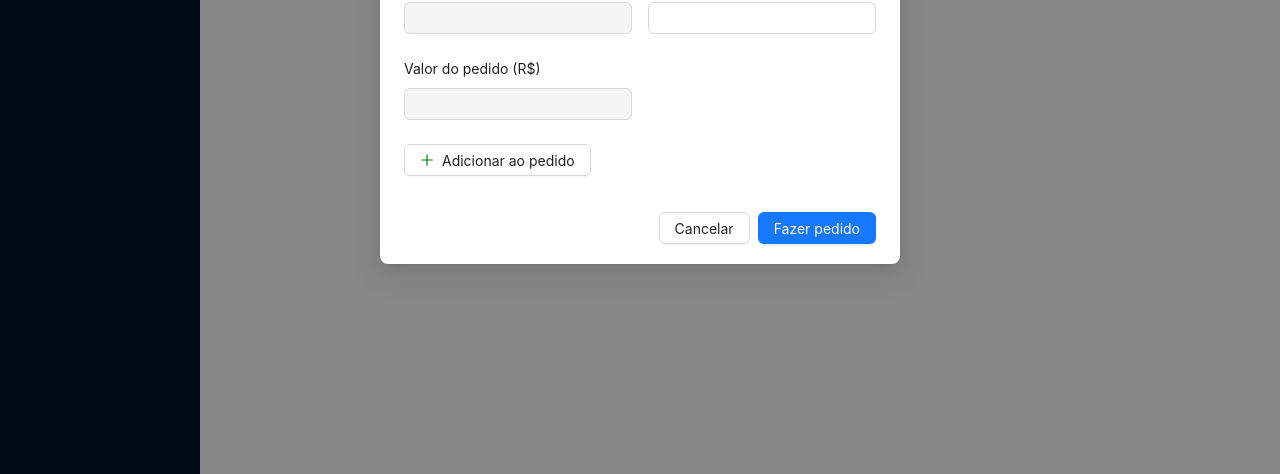
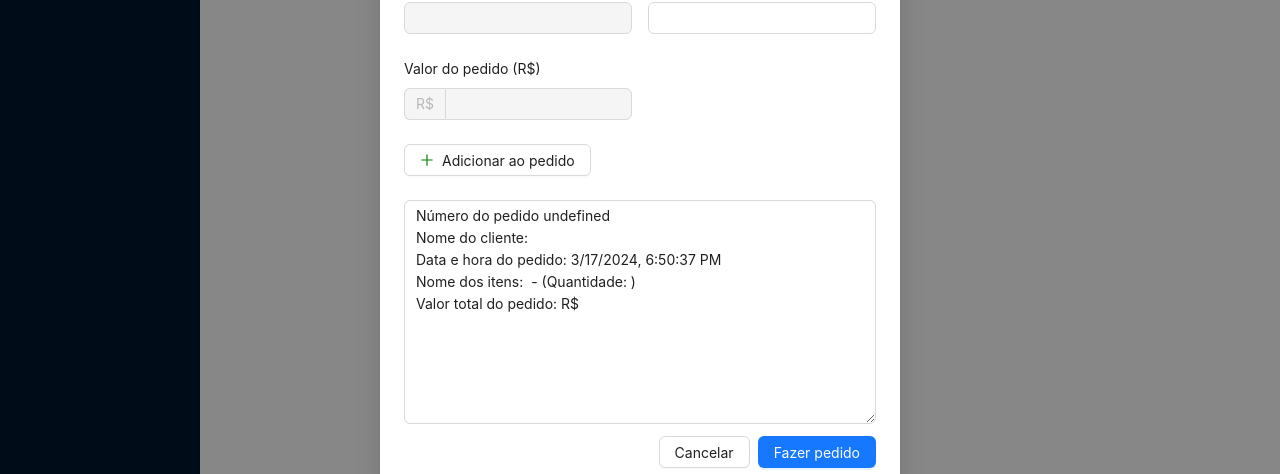
Before and after one commit to Wilksonflor/Conveniencia., a React (Vite) app in the folder Conveniencia/cliente/: page / in a window 1280 px wide. Both pictures are taken after a click on the item "Fazer pedido". Shown: the part 266-740 px from the top of the page. Built offline with nearby package versions, Linux system fonts and the light colour scheme; no server answers.

Commit message:
feat: Implementação do modal para realizar o pedido

```diff
--- a/Conveniencia/cliente/src/componentes/Menu/MenuLateral.jsx
+++ b/Conveniencia/cliente/src/componentes/Menu/MenuLateral.jsx
@@ -2,6 +2,7 @@ import { useState } from "react";
 import { Estoque } from "../../pages/Estoque/Estoque";
 import { Caixa } from "../../pages/Caixa/Caixa";
 import { Fornecedores } from "../../pages/Fornecedores/Fornecedores";
+import axios from "axios";
 import {
   HomeOutlined,
   StockOutlined,
@@ -24,9 +25,19 @@ const { SubMenu } = Menu;
 const App = () => {
   const [collapsed, setCollapsed] = useState(false);
   const [modalVisible, setModalVisible] = useState(false);
+  const [dataSource, setDataSource] = useState([]);
 
   const handleModal = () => {
     setModalVisible(!modalVisible);
+  };
+
+  const handleAddSuccess = async () => {
+    try {
+      const response = await axios.get("http://localhost:5000/produtos");
+      setDataSource(response.data.produto);
+    } catch (error) {
+      console.error("Erro ao buscar produtos:", error);
+    }
   };
 
   return (
@@ -89,7 +100,11 @@ const App = () => {
         </Content>
       </Layout>
       {/* Modal para adicionar produto */}
-      <ModalAdProdutos visible={modalVisible} onCancel={handleModal} />
+      <ModalAdProdutos
+        visible={modalVisible}
+        onCancel={handleModal}
+        onSuccess={handleAddSuccess}
+      />
     </Layout>
   );
 };
--- a/Conveniencia/cliente/src/componentes/layouts/ModalAProdutos/ModalAdProdutos.jsx
+++ b/Conveniencia/cliente/src/componentes/layouts/ModalAProdutos/ModalAdProdutos.jsx
@@ -12,7 +12,7 @@ import {
   Col,
 } from "antd";
 
-const ModalAdProdutos = ({ visible, onCancel }) => {
+const ModalAdProdutos = ({ visible, onCancel, onSuccess }) => {
   const [loading, setLoading] = useState(false);
 
   const [produto, setProduto] = useState({
@@ -52,7 +52,9 @@ const ModalAdProdutos = ({ visible, onCancel }) => {
         quantidade: 0,
         dataEntrada: null,
       });
-
+      if (onSuccess) {
+        onSuccess();
+      }
       onCancel();
     } catch (error) {
       console.log("Erro ao criar produto", error);
--- a/Conveniencia/cliente/src/componentes/layouts/ModalVeProdutos/ModalVeProdutos.jsx
+++ b/Conveniencia/cliente/src/componentes/layouts/ModalVeProdutos/ModalVeProdutos.jsx
@@ -2,6 +2,7 @@ import { useEffect, useState } from "react";
 import axios from "axios";
 import { Modal, Button, Form, Input, Row, Col, Select, message } from "antd";
 import { PlusOutlined } from "@ant-design/icons";
+import TextArea from "antd/es/input/TextArea";
 const { Option } = Select;
 
 const ModalVeProdutos = ({ visible, onCancel }) => {
@@ -27,8 +28,35 @@ const ModalVeProdutos = ({ visible, onCancel }) => {
   }, []);
 
   const calcularValorPedido = () => {
-    const valorConvertido = Number(quantidadePedido) * Number(precoProduto);
-    console.log(`Valor convertido: ${valorConvertido}`);
+    if (precoProduto && !isNaN(quantidadePedido)) {
+      const precoNumerico = parseFloat(
+        precoProduto.replace("R$", "").replace(",", ".")
+      );
+      const quantidadeNumerica = parseFloat(quantidadePedido);
+      const valorPedidoCalculado = precoNumerico * quantidadeNumerica;
+      setValorPedido(valorPedidoCalculado.toFixed(2));
+    } else {
+      setValorPedido("");
+    }
+  };
+
+  const gerarNumeroPedido = () => {
+    // // Verificar se já existe um contador no localStorage
+    // let contadorPedido = localStorage.getItem("contadorPedido");
+    // // Se não houver contador, iniciar em 1
+    // if (!contadorPedido) {
+    //   contadorPedido = 1;
+    // } else {
+    //   // Incrementar o contador
+    //   contadorPedido = parseInt(contadorPedido) + 1;
+    // }
+    // // Garantir que o contador esteja no formato de 3 dígitos, preenchido com zeros à esquerda
+    // const numeroPedido = `pedido - ${contadorPedido
+    //   .toString()
+    //   .padStart(3, "0")}`;
+    // // Salvar o contador atualizado no localStorage
+    // localStorage.setItem("contadorPedido", contadorPedido);
+    // return numeroPedido;
   };
 
   const handleChange = (value) => {
@@ -45,12 +73,27 @@ const ModalVeProdutos = ({ visible, onCancel }) => {
     }
   };
 
+  const adicionarAoPedido = () => {
+    console.log("Adicionar ao pedido clicado");
+    const numeroPedido = gerarNumeroPedido();
+    console.log(numeroPedido);
+    const pedidoInfo = getPedidoInfo(numeroPedido);
+    console.log(pedidoInfo);
+  };
+
   const handleOk = async () => {
     setLoading(true);
-    // Lógica para adicionar o produto
+    // Lógica para fazer o pedido
     setTimeout(() => {
       message.success("Pedido realizado com sucesso");
     }, 200);
+  };
+
+  const getPedidoInfo = (numeroPedido) => {
+    const dataHoraPedido = new Date().toLocaleString();
+    const produtosInfo = `${produtoSelecionado} - (Quantidade: ${quantidadePedido})`;
+    const pedidoInfo = `Número do pedido ${numeroPedido}\nNome do cliente: ${nomeCliente}\nData e hora do pedido: ${dataHoraPedido}\nNome dos itens: ${produtosInfo}\nValor total do pedido: R$ ${valorPedido}`;
+    return pedidoInfo;
   };
 
   return (
@@ -113,29 +156,32 @@ const ModalVeProdutos = ({ visible, onCancel }) => {
                 value={quantidadePedido}
                 onChange={(e) => {
                   setQuantidadePedido(e.target.value);
-                  calcularValorPedido();
+                  // calcularValorPedido();
                 }}
+                onFocus={calcularValorPedido}
+                onBlur={calcularValorPedido}
               />
             </Form.Item>
           </Col>
           <Col span={12}>
             <Form.Item label="Valor do pedido (R$)">
-              <Input
-                disabled
-                // value={valorPedido}
-                onChange={calcularValorPedido}
-              />
+              <Input disabled value={valorPedido} addonBefore="R$" />
             </Form.Item>
           </Col>
           <Col span={14}>
             <Form.Item>
-              <Button>
+              <Button onClick={adicionarAoPedido}>
                 <PlusOutlined style={{ color: "green" }} />
                 Adicionar ao pedido
               </Button>
             </Form.Item>
           </Col>
         </Row>
+        <TextArea
+          readOnly
+          value={getPedidoInfo(gerarNumeroPedido())}
+          style={{ height: "224px" }}
+        />
         {/* Coloque o restante do seu formulário aqui */}
       </Form>
     </Modal>
--- a/Conveniencia/cliente/src/pages/Estoque/Estoque.jsx
+++ b/Conveniencia/cliente/src/pages/Estoque/Estoque.jsx
@@ -29,6 +29,14 @@ export const Estoque = () => {
   const handleSearch = async (produtos) => {
     setSearchedProducts(produtos);
   };
+  const handleAddSuccess = async () => {
+    try {
+      const response = await axios.get("http://localhost:5000/produtos");
+      setDataSource(response.data.produto);
+    } catch (error) {
+      console.error("Erro ao buscar produtos:", error);
+    }
+  };
 
   const handleEdit = async (produtoId) => {
     try {
@@ -43,8 +51,6 @@ export const Estoque = () => {
       setTimeout(() => {
         message.success("Produto atualizado com sucesos");
       }, 3000);
-
-      // Você pode abrir um modal de edição aqui com os dados do produto
     } catch (error) {
       console.log("Erro ao editar produto", error);
     }
@@ -150,7 +156,11 @@ export const Estoque = () => {
         }
         size="small"
       />
-      <ModalAdProdutos visible={modalVisible} onCancel={handleCloseModal} />
+      <ModalAdProdutos
+        visible={modalVisible}
+        onCancel={handleCloseModal}
+        onSuccess={handleAddSuccess}
+      />
     </>
   );
 };
```
